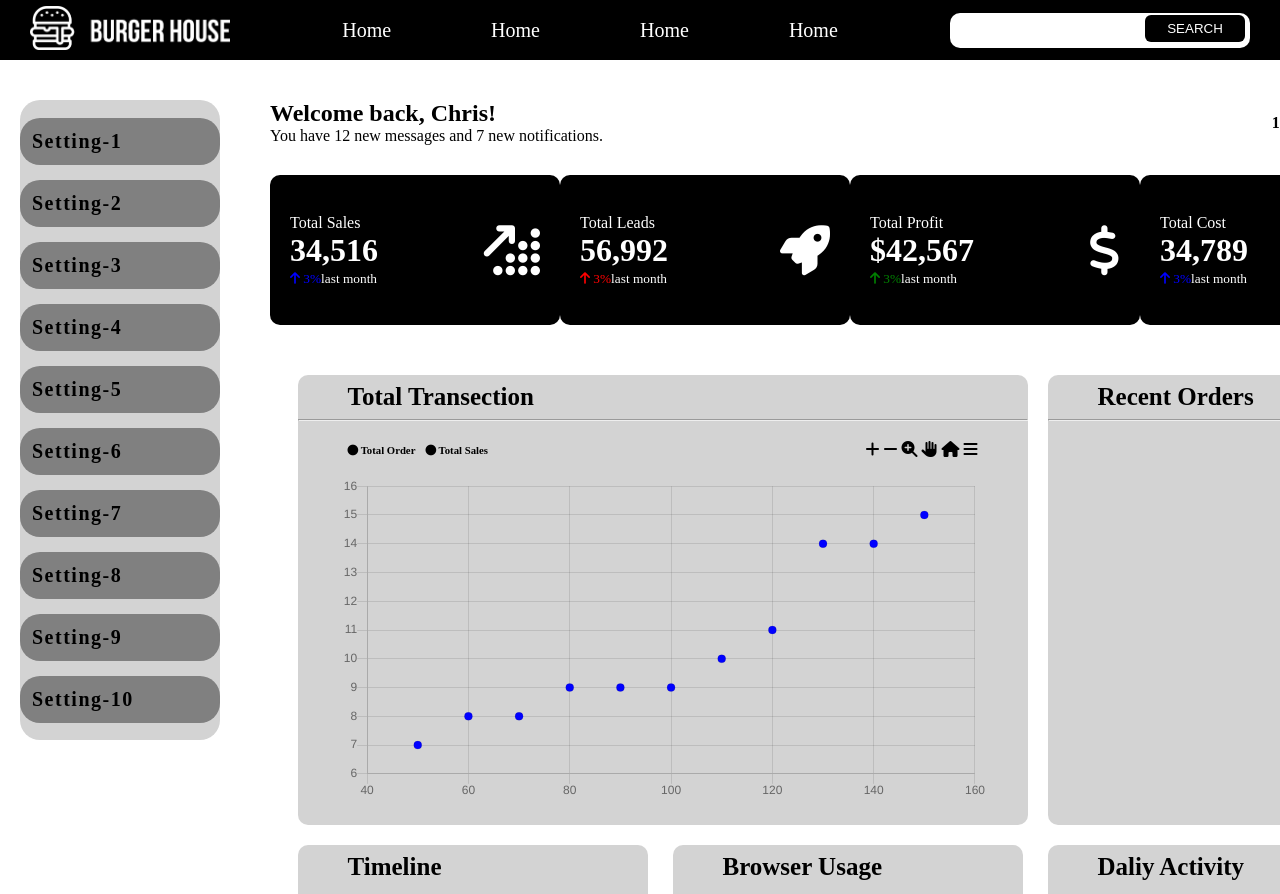
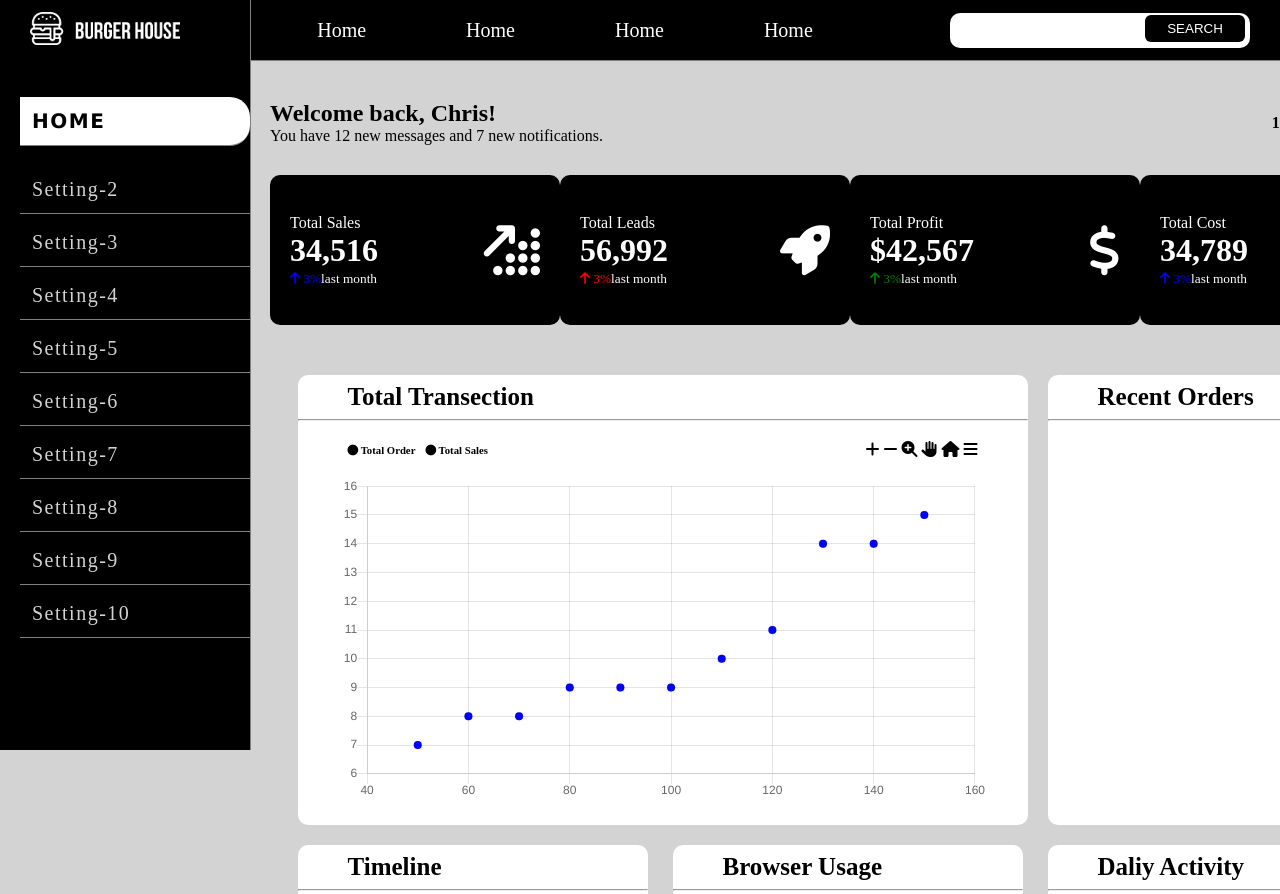
Before and after one commit to Sukanto01899/Admin-Dashboard-1, a plain HTML site: page CSS flexbox.html in a window 1280 px wide. Shown: the top 894 px of the page. Drawn offline with nearby package versions, Linux system fonts and the light colour scheme.

Commit message:
Commit Again

```diff
--- a/CSS flexbox.html
+++ b/CSS flexbox.html
@@ -35,9 +35,12 @@
     <!-- Left Menu Bar -->
     <div class="box">
         <div class="product left-side">
+            <div class="logo">
+                <img src="img/footer-logo.png" alt="">
+            </div>
             <nav class="left-menu">
                 <ul>
-                    <li>Setting-1</li>
+                    <li>HOME</li>
                     <li>Setting-2</li>
                     <li>Setting-3</li>
                     <li>Setting-4</li>
@@ -158,21 +161,25 @@
                     <!-- Grid Box - 3 -->
                     <div class="grid-3 grid">
                         <h1>Timeline</h1>
+                        <hr>
                     </div>
 
                     <!-- Grid Box - 4 -->
                     <div class="grid-4 grid">
                         <h1>Browser Usage</h1>
+                        <hr>
                     </div>
 
                     <!-- Grid Box - 5 -->
                     <div class="grid-5 grid">
                         <h1>Daliy Activity</h1>
+                        <hr>
                     </div>
 
                      <!-- Grid Box - 6 -->
                     <div class="grid-6 grid">
                         <h1>Product Sales</h1>
+                        <hr>
                     </div>
 
                 </div>
--- a/Style/style.css
+++ b/Style/style.css
@@ -2,7 +2,9 @@
     margin: 0;
     padding: 0;
 }
-
+body{
+    background-color: lightgray;
+}
 /* --------
 ---------Top Bar Style */
 .hero-nav{
@@ -14,6 +16,7 @@
     align-items: center;
     position: fixed;
     top: 0;
+    border-bottom: 1px solid gray;
 }
 .search{
     margin-right: 30px;
@@ -37,10 +40,7 @@
     background-color: black;
     color: white;
 }
-.logo img{
-    width: 200px;
-    margin-left: 30px;
-}
+
 .top-menu ul{
     display: flex;
     justify-content: center;
@@ -67,27 +67,43 @@
 /* ----------------
 ----------Left Side Style */
 .left-side{
-    width: 200px;
-    height: 640px;
+    width: 250px;
+    height: 750px;
     /* overflow-y: scroll; */
-    background-color: lightgray;
-    border-radius: 20px;
+    background-color: black;
     position: fixed;
+    left: 0;
+    top: 0;
+    border-right: 1px solid gray;
+}
+.logo img{
+    width: 150px;
+    margin-left: 30px;
+    margin-top: 12px;
 }
 
 .left-menu ul{
     padding: 18px 0px 18px 0 ;
+    margin-top: 30px;
+}
+.left-menu ul li:first-child{
+    background-color: white;
+    color: black;
+    border-bottom-right-radius: 20px;
+    border-top-right-radius: 20px;
+    margin-bottom: 20px;
+    font-weight: 800;
+    font-family:Verdana, Geneva, Tahoma, sans-serif;
 }
 .left-menu>ul>li{
     list-style-type: none;
-    background-color: gray;
     padding: 12px;
-    margin-bottom: 15px;
-    border-radius: 20px;
-    color: black;
-    font-weight: 700;
+    margin: 0 0 5px 20px;
+    color: lightgray;
+    font-weight: 500;
     font-size: 20px;
     letter-spacing: 1.5px;
+    border-bottom: 1px solid gray;
     /* overflow: hidden; */
 }
 .left-menu>ul>li:hover{
@@ -161,7 +177,7 @@
     grid-gap: 20px;
 }
 .grid{
-    background-color: lightgray;
+    background-color: white;
     width: 350px;
     height: 450px;
     border-radius: 10px;
```
